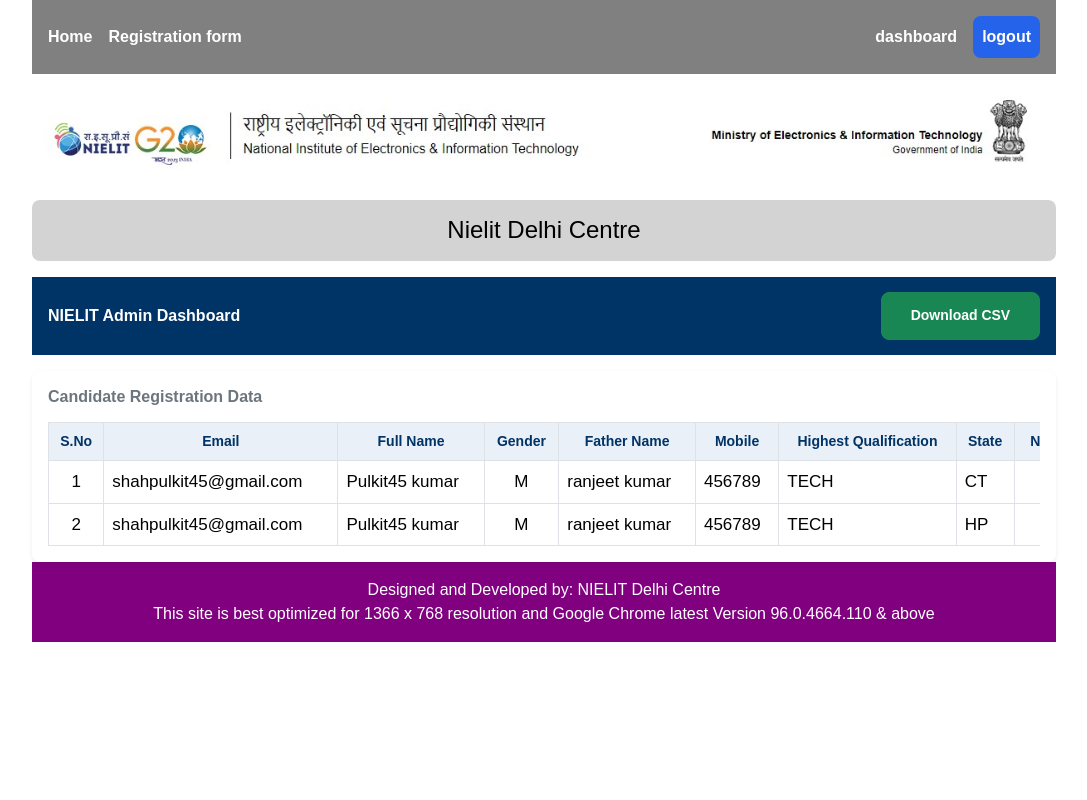
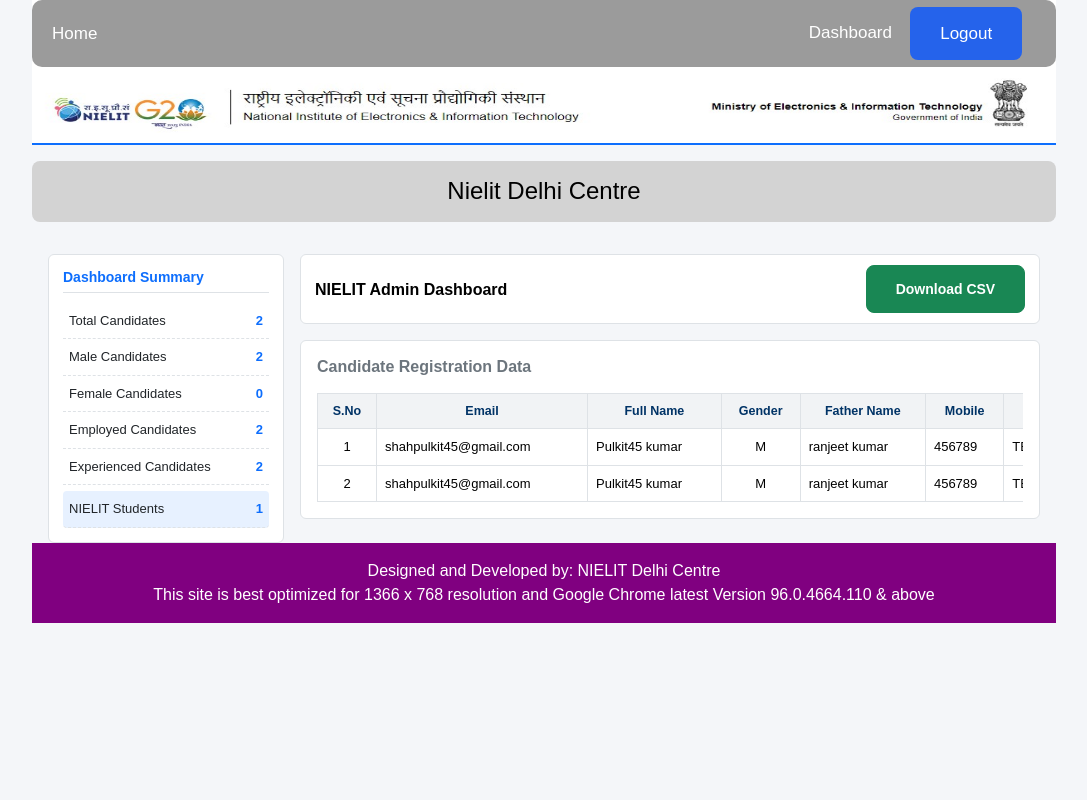
Before and after one commit to manavk4214/form, a Django app: page /dashboard/ in a window 1280 px wide. Shown: the whole page, without its empty margins (96-1183 px from the left). Run offline with Django 5.2, Linux system fonts and the light colour scheme; a user stored in the database is signed in; data comes from the database, SQL or seed files in the repository; both versions use the stored data as it was after the commit.

Commit message:
adding stats on admin panel

```diff
--- a/job_fair/forms.py
+++ b/job_fair/forms.py
@@ -12,16 +12,16 @@ HIGHEST_QUALIFICATION = [
 skill=[
     ("S&SE","Software & Systems Expert (O Level/A Level/Programming/Web Development)"),
     ("AI&ML","AI & Data Science(AI,ML,Data Science)"),
+    ("AC","Accounting"),
     ("DM","Digital Media (Multimedia Tools,Digital Marketing)"),
-    ("AC","Accounting"),
     ("GN","General Office Automation"),
     ("O","Other"),
 ]
-centers = {
+centers = [
         ("I","Inderlok"),
         ("J", "Janakpuri"),
         ("K", "Karkardooma"),
-    }
+    ]
 states=[
         ("AN","Andaman and Nicobar Islands"),
         ("AP","Andhra Pradesh"),
@@ -77,7 +77,7 @@ class RegisterForm(forms.ModelForm):
         widget=forms.RadioSelect)
     dec=forms.BooleanField(
         label="DECLARATION BY THE CANDIDATE",
-        required=False,
+        required=True,
         widget=forms.CheckboxInput(attrs={'class':'form-check-input'})
     )
     nielitStudent = forms.ChoiceField(
@@ -89,6 +89,11 @@ class RegisterForm(forms.ModelForm):
         choices=[('', 'Choose')] + list(form_m.centers),
         widget=forms.Select(attrs={'class': 'form-select'}),
         label="If yes, mention name of Training Center"
+    )
+    highestQualification = forms.ChoiceField(
+        choices=[('', 'Choose')] + list(form_m.HIGHEST_QUALIFICATION),
+        widget=forms.Select(attrs={'class': 'form-select'}),
+        label="Highest Qualification"
     )
     state = forms.ChoiceField(
         choices=[('', 'Choose')] + list(states),
@@ -108,7 +113,6 @@ class RegisterForm(forms.ModelForm):
             'fatherName':forms.TextInput(attrs={'class':'form-control','placeholder':'Your answer'}),
             'phoneNumber':forms.TextInput(attrs={'class':'form-control','placeholder':'Your answer'}),
             'course':forms.TextInput(attrs={'class':'form-control','placeholder':'Your answer'}),
-
             'passingYear':forms.TextInput(attrs={'class':'form-control','placeholder':'Your answer'}),
             'experience':forms.TextInput(attrs={'class':'form-control','placeholder':'Your answer'}),
             'highestQualification':forms.Select(attrs={'class':'form-select'}),
@@ -128,7 +132,6 @@ class RegisterForm(forms.ModelForm):
             'employed':'Currently Employed/Self Employed',
             'experience':'Any Working Experience (No. of years)',
             'dec':'DECLARATION BY THE CANDIDATE',
-            'highestQualification':'Highest Qualification',
             }
 
     def __init__(self, *args, **kwargs):
--- /dev/null
+++ b/job_fair/static/admin.css
@@ -0,0 +1,69 @@
+body {
+    background: #f4f6f9;
+    font-family: "Segoe UI", Arial, sans-serif;
+}
+
+/* LEFT PANEL */
+.gov-panel {
+    background: #ffffff;
+    border: 1px solid #dee2e6;
+    border-radius: 6px;
+    padding: 14px;
+}
+
+.gov-panel-title {
+    font-size: 14px;
+    font-weight: 600;
+    color: #0d6efd;
+    border-bottom: 1px solid #dee2e6;
+    padding-bottom: 6px;
+    margin-bottom: 10px;
+}
+
+.gov-stat {
+    display: flex;
+    justify-content: space-between;
+    padding: 8px 6px;
+    border-bottom: 1px dashed #dee2e6;
+    font-size: 13px;
+}
+
+.gov-stat strong {
+    color: #0d6efd;
+}
+
+.gov-stat.highlight {
+    background: #e7f1ff;
+    border-radius: 4px;
+    margin-top: 6px;
+}
+
+/* TOP BAR */
+.admin-topbar {
+    background: #ffffff;
+    border: 1px solid #dee2e6;
+    border-radius: 6px;
+    padding: 10px 14px;
+}
+
+/* TABLE */
+.admin-card {
+    border: 1px solid #dee2e6;
+    border-radius: 6px;
+}
+
+.admin-table thead th {
+    background: #f1f3f5;
+    font-size: 12.5px;
+    text-align: center;
+    white-space: nowrap;
+}
+
+.admin-table tbody td {
+    font-size: 13px;
+    white-space: nowrap;
+}
+
+.admin-table tbody tr:hover {
+    background: #f8f9fa;
+}
--- a/job_fair/static/style.css
+++ b/job_fair/static/style.css
@@ -14,6 +14,8 @@ body{
   width: 80%;
   display: flex;
   flex-direction: column;
+  border-radius: 5px 5px 0 0;
+
 
 }
 .main>nav>img{
@@ -423,16 +433,102 @@ form>button{
   font-weight: bold;
 }
 
-.skills>label{
-  font-weight: 600;
+
+.nav-container>div>a{
+  color: #ffffff;
+  font-weight: 500;
+  font-size: 17px;
 }
-.skills>input{
+
+
+/* ===== NAVBAR ===== */
+.gov-nav {
+    background: #ffffff;
+    border-bottom: 2px solid #0d6efd;
+
+    position: relative;
+}
+
+.nav-container {
+    display: flex;
+    align-items: center;
+    justify-content: space-between;
+    padding: 7px 20px;
+}
+
+.nav-left a,
+.nav-right a {
+    margin-right: 14px;
+    font-size: 14px;
+    color: #0b3c5d;
+    text-decoration: none;
+    font-weight: 500;
+}
+
+.nav-left a:hover,
+.nav-right a:hover {
+    text-decoration: underline;
+}
+
+.nav-logo {
+    max-height: 70px;
+    display: block;
+    margin: 6px auto 0;
+}
+
+/* ===== HAMBURGER ===== */
+.hamburger {
+    display: none;
+    font-size: 22px;
+    cursor: pointer;
+}
+
+/* ===== MOBILE MENU ===== */
+.mobile-menu {
+    display: none;
+    flex-direction: column;
+    background: #f8f9fa;
+    border-top: 1px solid #dee2e6;
+}
+
+.mobile-menu a {
+    padding: 10px 16px;
+    border-bottom: 1px solid #dee2e6;
+    color: #0b3c5d;
+    text-decoration: none;
+    font-size: 14px;
+}
+
+/* ===== RESPONSIVE ===== */
+@media (max-width: 991px) {
+
+    .nav-left,
+    .nav-right {
+        display: none;
+    }
+
+    .hamburger {
+        display: block;
+    }
+
+    .mobile-menu.show {
+        display: flex;
+    }
+}
+
+.form{
   display: flex;
+  flex-direction: column;
+  align-items: stretch;
+  justify-content: center;
+  border-radius: 1rem;
+  border: 2px solid rgba(128, 128, 128, 0.555);
+  box-shadow: 0 4px 8px rgba(0, 0, 0, 0.1);
+  margin-top: 1rem;
+  gap: 1.5rem;
+  padding: 1rem;
   width: 100%;
+  box-sizing: border-box;
+  margin-bottom: 0.5rem;
+      background-color: rgb(253, 253, 253);
 }
-#id_skills{
-  display: flex;
-}
-.skills{
-  grid-column: span 3;
-}
--- a/job_fair/templates/base.html
+++ b/job_fair/templates/base.html
@@ -7,30 +7,64 @@
     <link href="https://cdn.jsdelivr.net/npm/bootstrap@5.3.8/dist/css/bootstrap.min.css" rel="stylesheet" integrity="sha384-sRIl4kxILFvY47J16cr9ZwB07vP4J8+LH7qKQnuqkuIAvNWLzeN8tE5YBujZqJLB" crossorigin="anonymous">
     <link rel="stylesheet" href="{% static 'dashboard.css' %}">
     <link rel="stylesheet" href="{% static 'style.css' %}">
+    <link rel="stylesheet" href="{% static 'admin.css' %}">
 
     <title>Document</title>
 </head>
 <body>
     <div class="main">
-        <nav>
-            <ul class="d-flex justify-content-between align-items-center">
-               <div id="nav-upper" class="d-flex">
-                <li><a href="{% url "home" %}">Home</a></li>
-                <li><a href="{% url "form" %}">Registration form</a></li>
-                </div >
-               <div class="d-flex" id="nav-ld">
+        <div style="border-radius:10px 10px 0 0">
+<nav class="gov-nav"style="width: 100%;">
+    <div class="nav-container" style="background-color:rgb(155, 155, 155);color:white; border-radius:10px;">
+
+        <!-- LEFT LINKS -->
+        <div class="nav-left">
+            <a href="{% url "home" %}">Home</a>
+            {% if user.is_superuser %}
+
+            {% else %}
+            <a href="{% url "form" %}">Registration Form</a>
+            {% endif %}
+        </div>
+
+        <!-- RIGHT LINKS -->
+        <div class="nav-right">
             {% if user.is_authenticated %}
                 {% if user.is_superuser %}
-                         <li><a href="{% url "dashboard" %}">dashboard</a></li>
+                    <a href="{% url "dashboard" %}">Dashboard</a>
                 {% endif %}
-                    <li><a href="{% url "logout" %}" class="btn primary" style="padding: 0.5rem;">logout</a></li>
+                <a href="{% url "logout" %}" class="btn primary btn-sm">Logout</a>
             {% else %}
-                    <li><a href="{% url "admin_login" %}" class="btn primary" style="padding: 0.5rem;">Login</a></li>
+                <a href="{% url "admin_login" %}" class="btn primary btn-sm">Login</a>
             {% endif %}
         </div>
-            </ul>
-            <img src="{% static "images/logo.jpg" %}" alt="Nielit logo">
+
+        <!-- HAMBURGER -->
+        <div class="hamburger" onclick="toggleMenu()" style="padding:6px 0;">
+            ☰
+        </div>
+
+    </div>
+
+    <!-- MOBILE MENU -->
+    <div class="mobile-menu" id="mobileMenu">
+        <a href="{% url "home" %}">Home</a>
+        <a href="{% url "form" %}">Registration Form</a>
+
+        {% if user.is_authenticated %}
+            {% if user.is_superuser %}
+                <a href="{% url "dashboard" %}">Dashboard</a>
+            {% endif %}
+            <a href="{% url "logout" %}">Logout</a>
+        {% else %}
+            <a href="{% url "admin_login" %}">Login</a>
+        {% endif %}
+    </div>
+
+    <img src="{% static "images/logo.jpg" %}" alt="Nielit logo" class="nav-logo w-100">
 </nav>
+</div>
+
         <h3 id="pad">Nielit Delhi Centre</h3>
 
         {% block content %}
@@ -40,5 +74,10 @@
 This site is best optimized for 1366 x 768 resolution and Google Chrome latest Version 96.0.4664.110 & above</p>
         </footer>
     </div>
+    <script>
+function toggleMenu() {
+    document.getElementById("mobileMenu").classList.toggle("show");
+}
+</script>
 </body>
 </html>
--- a/job_fair/templates/dashboard.html
+++ b/job_fair/templates/dashboard.html
@@ -2,37 +2,75 @@
 {% load static %}
 
 {% block content %}
-
 <link rel="stylesheet" href="{% static 'admin/admin_dashboard.css' %}">
 
-<!-- ADMIN TOP BAR -->
+<div class="container-fluid px-3 mt-3">
+
+    <div class="row g-3">
+
+        <!-- ================= LEFT STATS PANEL ================= -->
+        <div class="col-lg-3 col-md-4">
+
+            <div class="gov-panel">
+
+                <h6 class="gov-panel-title">Dashboard Summary</h6>
+
+                <div class="gov-stat">
+                    <span>Total Candidates</span>
+                    <strong>{{ total_candidates }}</strong>
+                </div>
+
+                <div class="gov-stat">
+                    <span>Male Candidates</span>
+                    <strong>{{ total_male }}</strong>
+                </div>
+
+                <div class="gov-stat">
+                    <span>Female Candidates</span>
+                    <strong>{{ total_female }}</strong>
+                </div>
+
+                <div class="gov-stat">
+                    <span>Employed Candidates</span>
+                    <strong>{{ total_employed }}</strong>
+                </div>
+
+                <div class="gov-stat">
+                    <span>Experienced Candidates</span>
+                    <strong>{{ total_experienced }}</strong>
+                </div>
+
+                <div class="gov-stat highlight">
+                    <span>NIELIT Students</span>
+                    <strong>{{ total_nielit }}</strong>
+                </div>
+
+            </div>
+
+        </div>
+
+        <!-- ================= RIGHT MAIN CONTENT ================= -->
+        <div class="col-lg-9 col-md-8">
+
+            <!-- TOP BAR -->
             <div class="admin-topbar mb-3">
                 <div class="d-flex justify-content-between align-items-center w-100">
-
-        <h6 class="mb-0">NIELIT Admin Dashboard</h6>
-
-        <div class="d-flex gap-2">
+                    <h6 class="mb-0 fw-semibold" style="color:black;">NIELIT Admin Dashboard</h6>
                     <a href="{% url 'export_csv' %}" class="btn btn-success btn-sm">
                         Download CSV
                     </a>
                 </div>
-
             </div>
-</div>
-
-
-<!-- CONTENT -->
-<div class="container-fluid px-0">
-
-    <div class="card admin-card shadow-sm border-0">
+            <!-- TABLE CARD -->
+            <div class="card admin-card">
                 <div class="card-body p-2 p-md-3">
 
-            <h6 class="mb-3 text-secondary fw-semibold text-center text-md-start">
+                    <h6 class="mb-3 text-secondary fw-semibold">
                         Candidate Registration Data
                     </h6>
 
-            <div class="table-scroll">
-                <table class="table table-bordered table-hover align-middle mb-0 admin-table">
+                    <div class="table-responsive">
+                        <table class="table table-bordered table-hover align-middle admin-table mb-0">
 
                             <thead>
                                 <tr>
@@ -67,7 +105,7 @@
                                     <td>{{ d.highestQualification }}</td>
                                     <td>{{ d.state }}</td>
                                     <td class="text-center">{{ d.nielitStudent }}</td>
-                            <td class="text-center">{{ d.trainingCenter }}</td>
+                                    <td>{{ d.trainingCenter }}</td>
                                     <td>{{ d.course }}</td>
                                     <td class="text-center">{{ d.passingYear }}</td>
                                     <td>{{ d.skills|join:", " }}</td>
@@ -98,4 +136,7 @@
 
         </div>
 
+    </div>
+
+</div>
 {% endblock %}
--- a/job_fair/templates/home.html
+++ b/job_fair/templates/home.html
@@ -8,8 +8,6 @@
     <h1>NIELIT Job Fair 2026</h1>
     <p>Connecting Talent with Opportunity</p>
     <div class="hero-buttons">
-
-      <a href="{% url "form" %}" class="btn secondary">Register for Job Fair</a>
     </div>
   </div>
 </section>
--- a/job_fair/views.py
+++ b/job_fair/views.py
@@ -47,9 +47,7 @@ def admin_login(request):
     return render(request, 'admin_login.html')
 
 @login_required(login_url='admin_login')
-def dashboard(request):
-    data = form_m.objects.all().order_by('-id')
-    return render(request, 'dashboard.html', {'data': data})
+
 
 
 @login_required(login_url='admin_login')
@@ -90,3 +88,18 @@ def export_csv(request):
 def admin_logout(request):
     logout(request)
     return redirect('admin_login')
+
+
+def dashboard(request):
+    data = form_m.objects.all()
+    context = {
+        "data": data,
+        "total_candidates": data.count(),
+        "total_male": data.filter(gender="M").count(),
+        "total_female": data.filter(gender="F").count(),
+        "total_employed": data.filter(employed="Y").count(),
+        "total_experienced": data.filter(experience="Y").count(),
+        "total_nielit": data.filter(nielitStudent="Y").count(),
+    }
+
+    return render(request, "dashboard.html", context)
```
Also changed, not shown: other parts of job_fair/static/style.css (+26 -18 lines), job_fair/models.py (+5 -5 lines), job_fair/templates/form.html (+3 -4 lines), db.sqlite3. Lines whose indentation alone changed are shown as unchanged.
